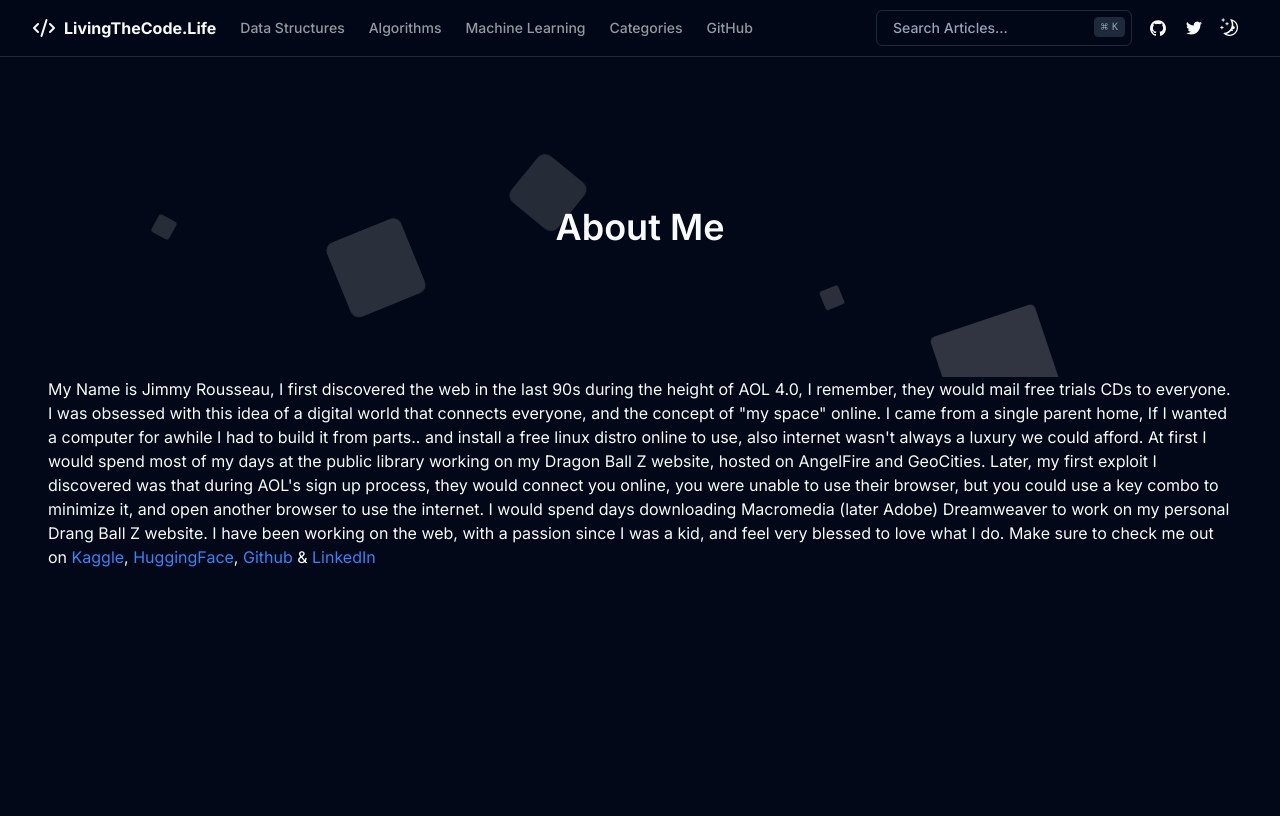
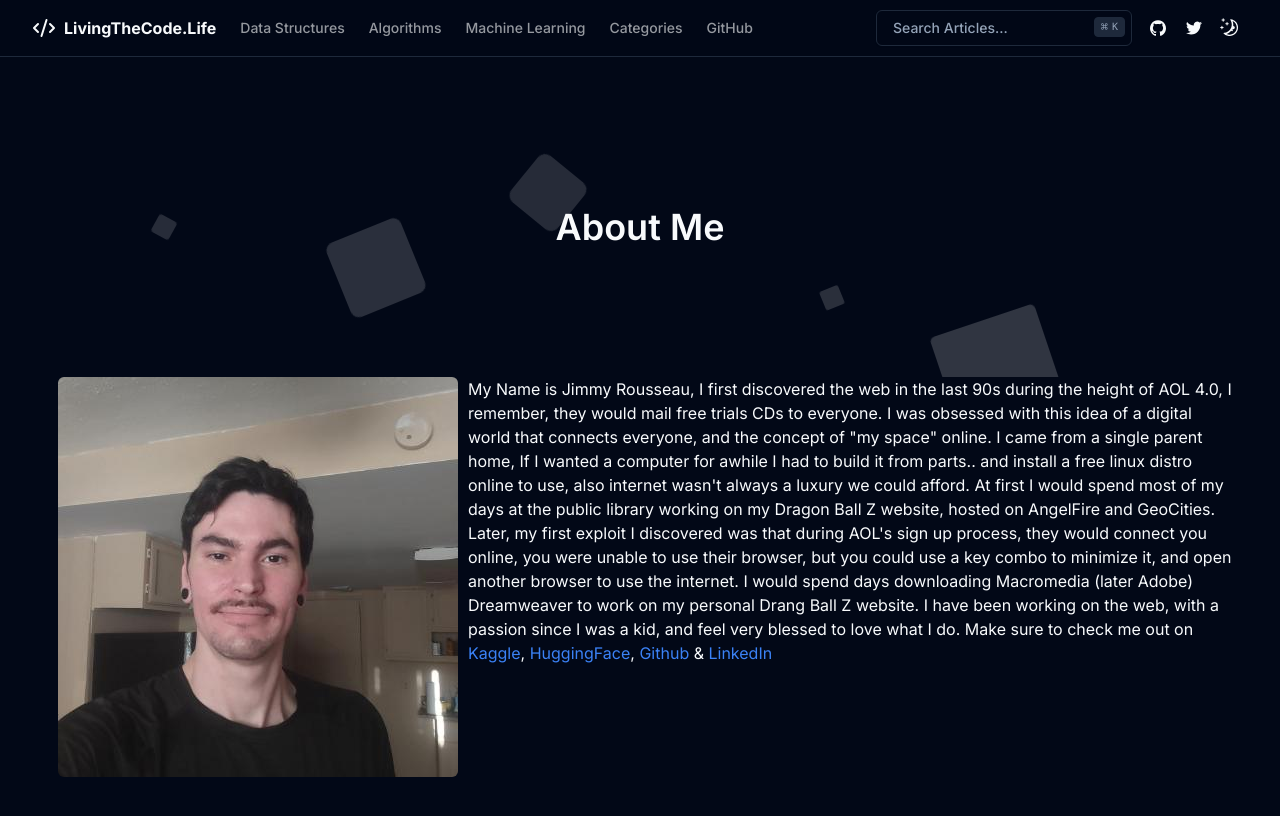
Before and after one commit to lifeofcoding/livingthecode.life, a Next.js app: page /about in a window 1280 px wide. Shown: the top 816 px of the page. Built offline with nearby package versions, Linux system fonts and the light colour scheme.

Commit message:
Update to about page

```diff
--- a/app/about/page.tsx
+++ b/app/about/page.tsx
@@ -1,4 +1,5 @@
 import { PageCirclesHero } from "@/components/PageCirclesHero";
+import Image from "next/image";
 export default function About() {
   return (
     <main className="flex min-h-screen flex-col items-center relative">
@@ -6,22 +7,34 @@ export default function About() {
 
       <section className="w-full">
         <div className="container mx-auto px-4">
-          My Name is Jimmy Rousseau, I first discovered the web in the last 90s
-          during the height of AOL 4.0, I remember, they would mail free trials
-          CDs to everyone. I was obsessed with this idea of a digital world that
-          connects everyone, and the concept of "my space" online. I came from a
-          single parent home, If I wanted a computer for awhile I had to build
-          it from parts.. and install a free linux distro online to use, also
-          internet wasn't always a luxury we could afford. At first I would
-          spend most of my days at the public library working on my Dragon Ball
-          Z website, hosted on AngelFire and GeoCities. Later, my first exploit
-          I discovered was that during AOL's sign up process, they would connect
-          you online, you were unable to use their browser, but you could use a
-          key combo to minimize it, and open another browser to use the
-          internet. I would spend days downloading Macromedia (later Adobe)
-          Dreamweaver to work on my personal Drang Ball Z website. I have been
-          working on the web, with a passion since I was a kid, and feel very
-          blessed to love what I do. Make sure to check me out on{" "}
+          <div className="grid grid-cols-1 md:grid-cols-[420px_minmax(0,1fr)]">
+            <div>
+              <Image
+                className="rounded-md mt-0 ml-auto mr-auto mb-2"
+                src="/me.jpeg"
+                width={400}
+                height={400}
+                alt="LifeOfCoding -  Jimmy Rousseau"
+              />
+            </div>
+            <div>
+              My Name is Jimmy Rousseau, I first discovered the web in the last
+              90s during the height of AOL 4.0, I remember, they would mail free
+              trials CDs to everyone. I was obsessed with this idea of a digital
+              world that connects everyone, and the concept of "my space"
+              online. I came from a single parent home, If I wanted a computer
+              for awhile I had to build it from parts.. and install a free linux
+              distro online to use, also internet wasn't always a luxury we
+              could afford. At first I would spend most of my days at the public
+              library working on my Dragon Ball Z website, hosted on AngelFire
+              and GeoCities. Later, my first exploit I discovered was that
+              during AOL's sign up process, they would connect you online, you
+              were unable to use their browser, but you could use a key combo to
+              minimize it, and open another browser to use the internet. I would
+              spend days downloading Macromedia (later Adobe) Dreamweaver to
+              work on my personal Drang Ball Z website. I have been working on
+              the web, with a passion since I was a kid, and feel very blessed
+              to love what I do. Make sure to check me out on{" "}
               <a
                 href="https://www.kaggle.com/lifeofcoding"
                 target="_blank"
@@ -38,7 +51,10 @@ export default function About() {
                 HuggingFace
               </a>
               ,{" "}
-          <a href="https://github.com/lifeofcoding" className="text-primary">
+              <a
+                href="https://github.com/lifeofcoding"
+                className="text-primary"
+              >
                 Github
               </a>{" "}
               &{" "}
@@ -50,6 +66,8 @@ export default function About() {
                 LinkedIn
               </a>
             </div>
+          </div>
+        </div>
       </section>
     </main>
   );
```
Also changed, not shown: public/me.jpeg (added). Lines whose indentation alone changed are shown as unchanged.
